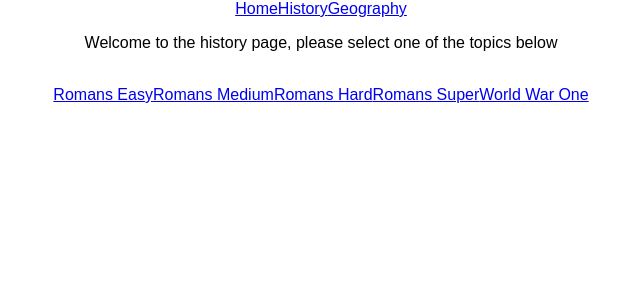
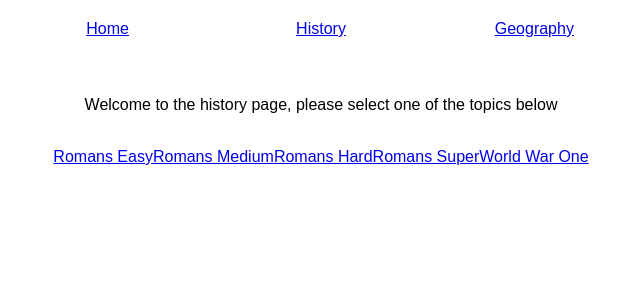
Before and after one commit to RyanG91/new-react-app, a React (Create React App) app: page /history in a window 1280 px wide. Shown: the top 300 px of the page, without its empty margins (319-959 px from the left). Built offline with nearby package versions, Linux system fonts and the light colour scheme.

Commit message:
Added some basic styling to navbar

```diff
--- a/src/App.js
+++ b/src/App.js
@@ -11,13 +11,13 @@ class App extends Component {
     return (
       <div className="App">
           <Router>
-            <div className="navbar">
-                <nav >
-                    <Link to="/">Home</Link>
-                    <Link to="/history">History</Link>
-                    <Link to="/geography">Geography</Link>
+            <div>
+                <nav className="navbar">
+                    <div className="home"><Link to="/">Home</Link></div>
+                    <div className="history"><Link to="/history">History</Link></div>
+                    <div className="geography"><Link to="/geography">Geography</Link></div>
                 </nav>
-
+                <div className="content">
                   <Route exact path="/" render={(routerProps) => {
                     return (
                       <Homepage />
@@ -35,6 +35,7 @@ class App extends Component {
                     )
                   }} />
                 </div>
+            </div>
           </Router>
       </div>
     );
--- a/src/stylesheets/App.css
+++ b/src/stylesheets/App.css
@@ -1,5 +1,21 @@
 .App {
   text-align: center;
+}
+
+.navbar {
+  text-align: center;
+  display: grid;
+  grid-template-columns: repeat(auto-fit, minmax(100px, 1fr));
+  overflow: hidden;
+  position: fixed;
+  top: 0;
+  width: 50%;
+  padding: 20px;
+  padding-left: 25%;
+}
+
+.content {
+  padding-top: 5rem;
 }
 
 .App-logo {
```
Lines whose indentation alone changed are shown as unchanged.
